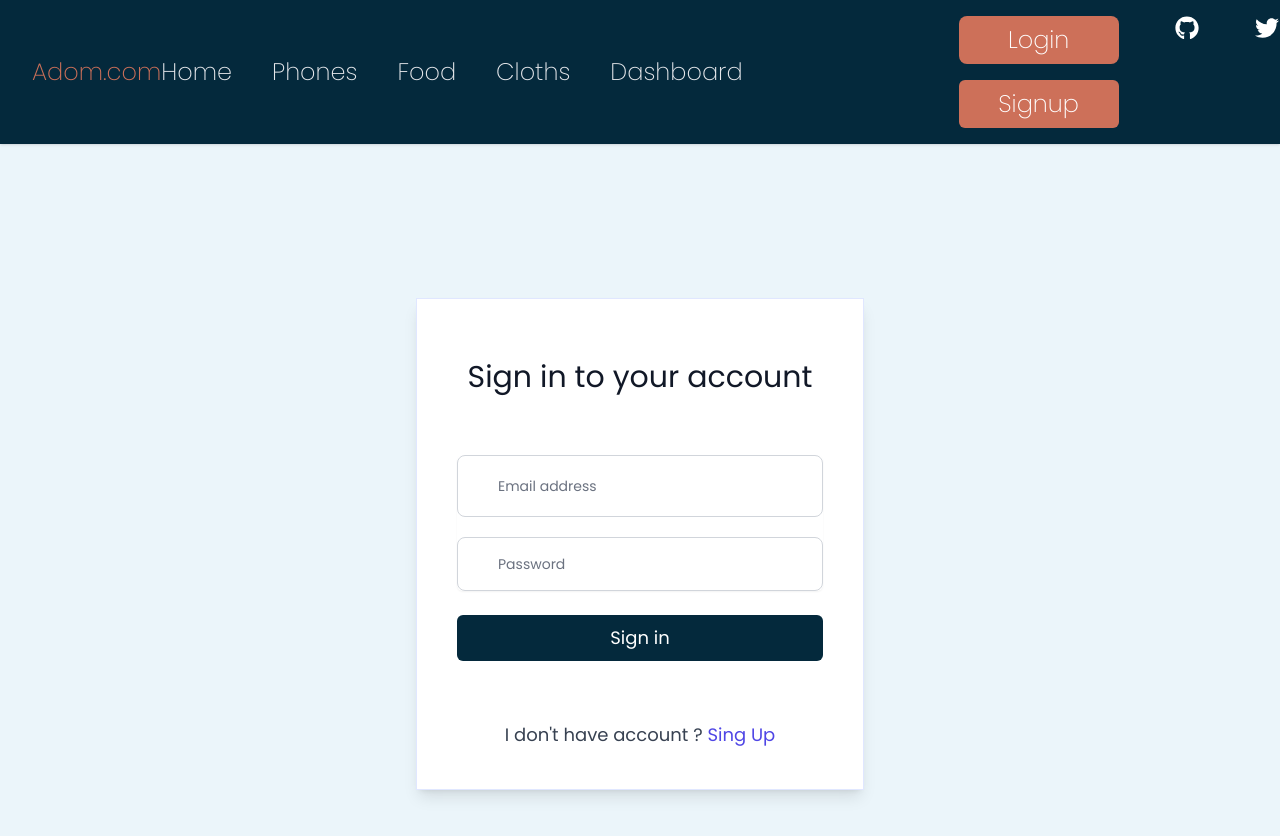
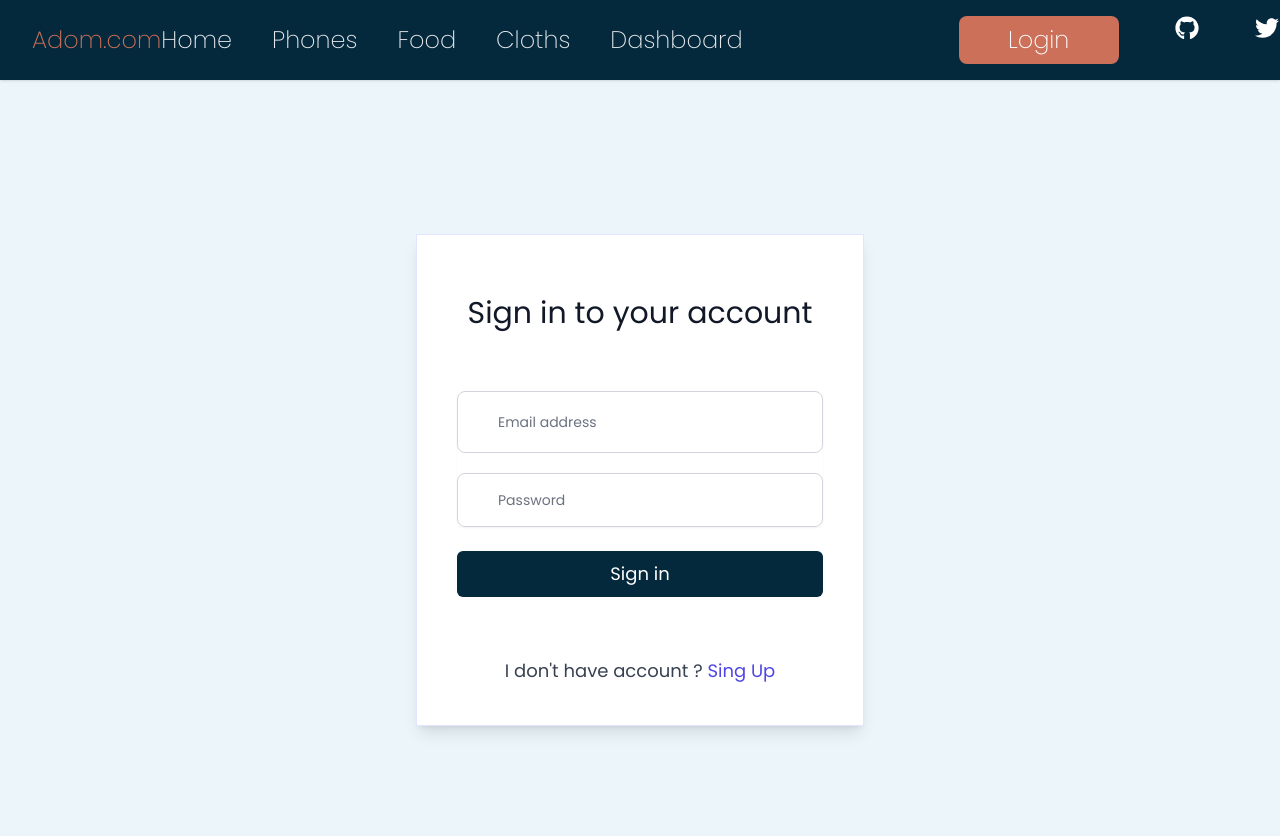
Before and after one commit to Clifftech123/react-ecommerce_website, a React (Create React App) app: page /login in a window 1280 px wide. Shown: the top 836 px of the page. Built offline with nearby package versions, Linux system fonts and the light colour scheme.

Commit message:
I  deleted singup button

```diff
--- a/src/Components/navbarComponent.jsx
+++ b/src/Components/navbarComponent.jsx
@@ -73,26 +73,18 @@ const NavBarComponent = () => {
 								<li className=""> Cloths</li>
 								<li className=" "> Dashboard</li>
 								<div>
-									<ul className=" text-2xl  mt-5 ml-20   md:ml-40   text-center  md:flex justify-end  md:mt-0   md:space-x-6 md:space-y-0">
+									<ul className=" text-2xl  mt-5    md:ml-40   text-center  md:flex justify-end  md:mt-0   md:space-x-6 md:space-y-0">
 										<div className="m-2 ">
 											<span>
 												<button
-													className=" bg-bntColor p-2 w-40  m-2 rounded-lg   text-white"
+													className=" center bg-bntColor p-2 w-40  m-2 rounded-lg   text-white"
 													onClick={() => Navigate("/login")}
 													type="button"
 												>
 													Login{" "}
 												</button>
 											</span>
-											<span>
-												<button
-													className="  bg-bntColor p-2  m-2 rounded-md  w-40  text-md  text-white round"
-													onClick={() => Navigate("/Signup")}
-													type="button"
-												>
-													Signup
-												</button>
-											</span>
+
 										</div>
 										{/* SOCIAL ICONS  */}
 										<li
@@ -115,6 +107,7 @@ const NavBarComponent = () => {
 				</div>
 			</nav>
 			{/* END OF NAVBAR COMPONENT */}
+
 		</>
 	);
 };
```
